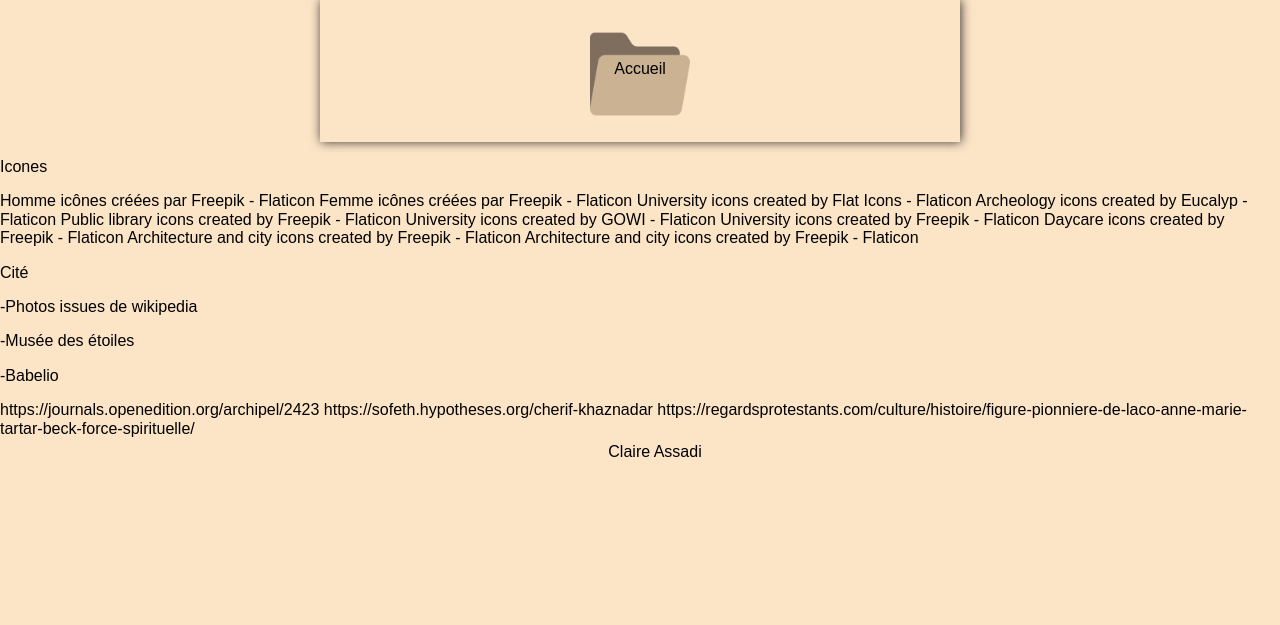
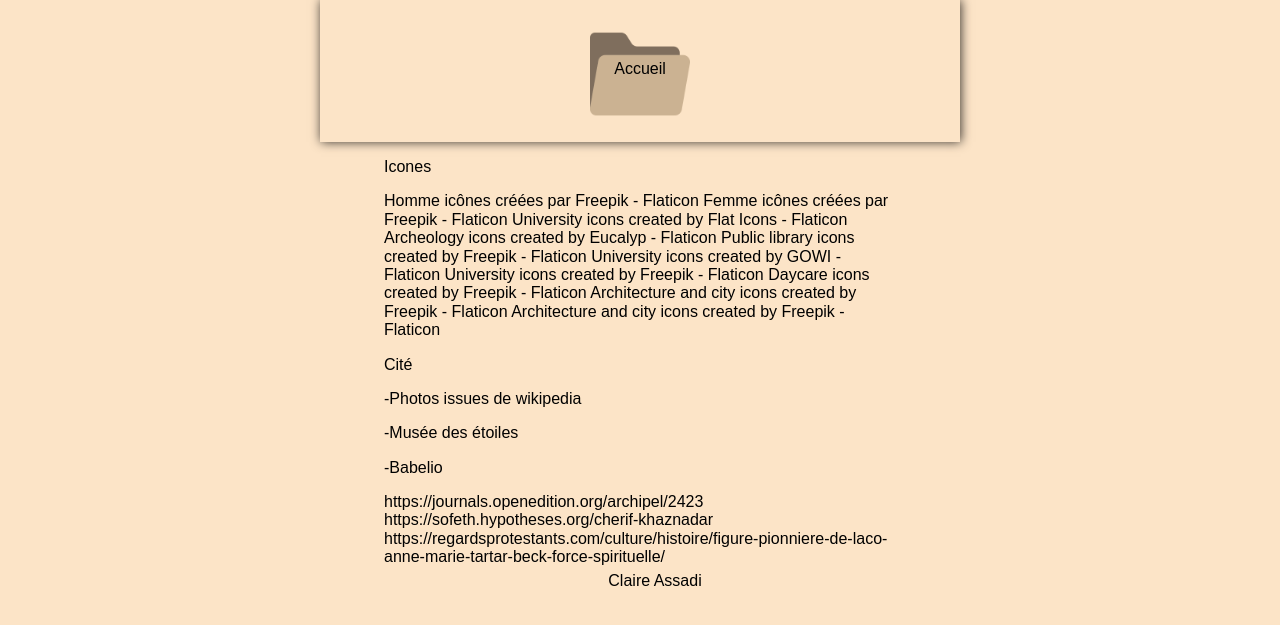
Before and after one commit to claireassadi/Levant_Archives, a PHP site: page /attributions.html in a window 1280 px wide. Shown: the top 625 px of the page. Run offline with PHP 8.4, Linux system fonts and the light colour scheme; some libraries are stand-ins or nearby versions; some web fonts are replaced.

Commit message:
amélioration attributions

```diff
--- a/assets/css/style.css
+++ b/assets/css/style.css
@@ -517,3 +517,9 @@ footer p{
 .obj{
     color:purple;
 }
+
+/*********************** Légendes ***********************/
+
+.attributions{
+    margin: 0 30%;
+}
--- a/attributions.html
+++ b/attributions.html
@@ -21,7 +21,7 @@
         <a href="inedx.html">Accueil</a>
         </nav>
     </header>
-    <main>
+    <main class="attributions">
         <div>
             <p>Icones</p>
             <a href="https://www.flaticon.com/fr/icones-gratuites/homme" title="homme icônes">Homme icônes créées par Freepik - Flaticon</a>
```
